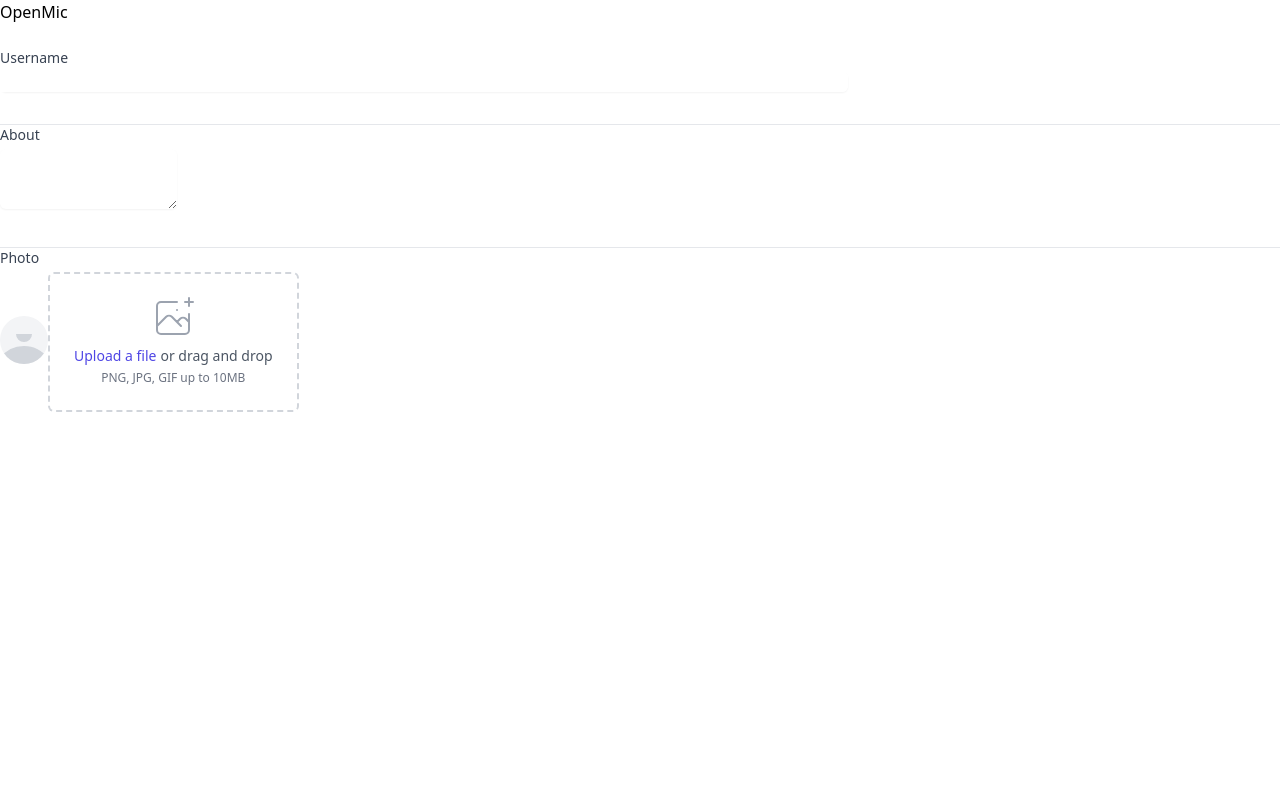
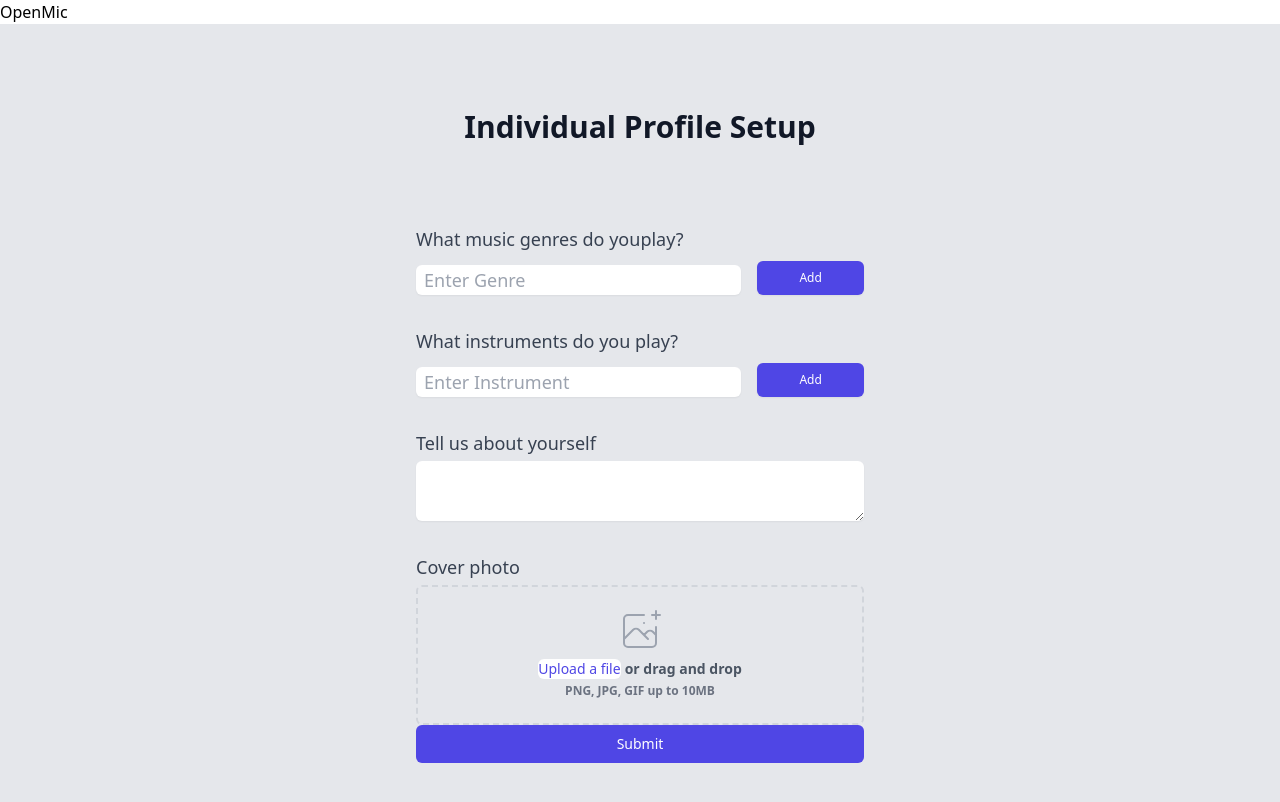
Before and after one commit to Calixd7/Open-mic, a React (Create React App) app in the folder frontend/: page /individual-profile-setup in a window 1280 px wide. Shown: the top 802 px of the page. Built offline with nearby package versions, Linux system fonts and the light colour scheme.

Commit message:
created user profile registration w/bug on instrument field

```diff
--- a/frontend/src/components/IndividualProfileSetup.js
+++ b/frontend/src/components/IndividualProfileSetup.js
@@ -1,105 +1,85 @@
-function IndividualProfileSetup () {
+//
+import { useState } from 'react'
+import UserGenre from './indRegcomponents/UserGenre'
+import UserInstruments from './indRegcomponents/UserInstruments'
+import UserBio from './indRegcomponents/UserBio'
+import UserImages from './indRegcomponents/UserImages'
+
+const IndProfileSetup = () => {
+  const [userName, setUserName] = useState('')
+  const blankGenre = { genre: '' }
+  const [userGenres, setUserGenres] = useState([{ ...blankGenre }])
+  const blankInstruments = { instrument: '' }
+  const [userInstruments, setUserInstruments] = useState([{ ...blankInstruments }])
+  const [userBio, setUserBio] = useState('')
+  const pendingProfile = {
+    user_name: userName,
+    user_genre: userGenres,
+    user_instruments: userInstruments,
+    user_bio: userBio
+  }
+
+  function handleSubmit (event) {
+    event.preventDefault()
+    console.log('user profile', pendingProfile)
+  }
+
   return (
-    <form className='space-y-8 divide-y divide-gray-200'>
-      <div className='mt-6 grid grid-cols-1 gap-y-6 gap-x-4 sm:grid-cols-6'>
-        <div className='sm:col-span-4'>
-          <label
-            htmlFor='username'
-            className='block text-sm font-medium text-gray-700'
+    <div className='min-h-screen flex items-center justify-center bg-gray-200 py-12 px-4 sm:px-6 lg:px-8'>
+      <div className='max-w-md w-full space-y-8'>
+        <div>
+          <h2 className='mt-6 text-center text-3xl font-extrabold text-gray-900'>Individual Profile Setup</h2>
+        </div>
+        <div className='mt-6 text-center text-3xl font-extrabold text-gray-900'>
+          <form
+            className='flex flex-col'
+            onSubmit={handleSubmit}
           >
-            Username
-          </label>
-          <div className='mt-1 flex rounded-md shadow-sm'>
-            <input
-              type='text'
-              name='username'
-              id='username'
-              autoComplete='username'
-              className='flex-1 focus:ring-indigo-500 focus:border-indigo-500 block w-full min-w-0 rounded-none rounded-r-md sm:text-sm border-gray-300'
-            />
-          </div>
+            <div className='flex flex-col'>
+
+              <div className='mt-4'>
+                <userName userName={userName} setUserName={setUserName} />
+              </div>
+
+              {/* <div className='mt-4'>
+                <BandSite />
+              </div> */}
+
+              <div className='mt-4'>
+                <UserGenre blankGenre={blankGenre} userGenres={userGenres} setUserGenres={setUserGenres} />
+              </div>
+
+              {/* <div className='mt-4'>
+                <BandSize bandSize={bandSize} setBandSize={setBandSize} />
+              </div> */}
+
+              <div className='mt-4'>
+                <UserInstruments blankInstruments={blankInstruments} userInstruments={userInstruments} setUserInstruments={setUserInstruments} />
+              </div>
+
+              <div className='mt-4'>
+                <UserBio userBio={userBio} setUserBio={setUserBio} />
+              </div>
+
+              <div className='mt-4'>
+                <UserImages />
+              </div>
+
+            </div>
+            <div>
+              <button
+                className='group relative w-full flex justify-center py-2 px-4 border border-transparent text-sm font-medium rounded-md text-white bg-indigo-600 hover:bg-indigo-700 focus:outline-none focus:ring-2 focus:ring-offset-2 focus:ring-indigo-500'
+                type='submit'
+              >Submit
+              </button>
+            </div>
+
+          </form>
         </div>
       </div>
+    </div>
 
-      <div className='sm:col-span-6'>
-        <label
-          htmlFor='about'
-          className='block text-sm font-medium text-gray-700'
-        >
-          About
-        </label>
-        <div className='mt-1'>
-          <textarea
-            id='about'
-            name='about'
-            rows='3'
-            className='shadow-sm focus:ring-indigo-300 focus:border-indigo-500 block-w-full sm:text-sm border-gray-300 rounded-md'
-          />
-        </div>
-
-      </div>
-
-      <div className='sm:col-span-6'>
-        <label
-          htmlFor='photo'
-          className='block text-sm font-medium text-gray-700'
-        >
-          Photo
-        </label>
-        <div className='mt=1 flex items-center'>
-          <span className='h-12 w-12 rounded-full overflow-hidden bg-gray-100'>
-            <svg
-              className='h-full w-full text-gray-300'
-              fill='currentColor'
-              viewBox='0 0 24 24'
-            >
-              <path
-                d='M24 20.993V24H0v-2.996A14.977 14.977 0 0112.004 15c4.904 0 9.26 2.354 11.996 5.993zM16.002 8.999a4 4 0 11-8 0 44 0 018 0z'
-              />
-            </svg>
-          </span>
-          <div className='mt-1 flex justify-center px-6 pt-5 pb-6 border-2 border-gray-300 border-dashed rounded-md'>
-            <div className='space-y-1 text-center'>
-              <svg
-                className='mx-auto h-12 w-12 text-gray-400'
-                stroke='currentColor'
-                fill='none'
-                viewBox='0 0 48 48'
-                aria-hidden='true'
-              >
-                <path
-                  d='M28 8H12a4 4 0 00-4 4v20m32-12v8m0 0v8a4 4 0 01-4 4H12a4 4 0 01-4-4v-4m32-4l-3.172-3.172a4 4 0 00-5.656 0L28 28M8 32l9.172-9.172a4 4 0 015.656 0L28 28m0 0l4 4m4-24h8m-4-4v8m-12 4h.02'
-                  strokeWidth='2'
-                  strokeLinecap='round'
-                  strokeLinejoin='round'
-                />
-              </svg>
-              <div className='flex text-sm text-gray-600'>
-                <label
-                  htmlFor='file-upload'
-                  className='relative cursor-pointer bg-white rounded-md font-medium text-indigo-600 hover:text-indigo-500 focus-within:outline-none focus-within:ring-2 focus-within:ring-offset-2 focus-within:ring-indigo-500'
-                >
-                  <span>
-                    Upload a file
-                  </span>
-                  <input
-                    id='file-upload'
-                    name='file-upload'
-                    type='file'
-                    className='sr-only'
-                  />
-                </label>
-                <p className='pl-1'>or drag and drop</p>
-              </div>
-              <p className='text-xs text-gray-500'>
-                PNG, JPG, GIF up to 10MB
-              </p>
-            </div>
-          </div>
-        </div>
-      </div>
-    </form>
   )
 }
 
-export default IndividualProfileSetup
+export default IndProfileSetup
--- /dev/null
+++ b/frontend/src/components/indRegcomponents/UserBio.js
@@ -0,0 +1,24 @@
+const UserBio = ({ userBio, setUserBio }) => {
+  return (
+    <div>
+      <label
+        htmlFor='about'
+        className='form-label'
+      >
+        Tell us about yourself
+      </label>
+      <div className='mt-1'>
+        <textarea
+          className='shadow-sm focus:ring-indigo-500 focus:border-indigo-500 mt-1 block w-full sm:text-sm border-gray-300 rounded-md'
+          name='band-bio'
+          id='band-bio'
+          rows='3'
+          onChange={e => setUserBio(e.target.value)}
+        />
+      </div>
+
+    </div>
+  )
+}
+
+export default UserBio
--- /dev/null
+++ b/frontend/src/components/indRegcomponents/UserGenre.js
@@ -0,0 +1,60 @@
+
+const UserGenre = ({ blankGenre, userGenres, setUserGenres }) => {
+  const length = userGenres.length
+
+  const addGenre = () => {
+    setUserGenres([...userGenres, { ...blankGenre }])
+  }
+
+  const handleGenreChange = (e, idx) => {
+    const updatedGenre = [...userGenres]
+    updatedGenre[idx] = {
+      ...updatedGenre[idx],
+      genre: e.target.value
+    }
+
+    setUserGenres(updatedGenre)
+  }
+
+  return (
+    <div>
+      <label
+        className='form-label'
+        htmlFor='genre'
+      >What music genres do youplay?
+      </label>
+      <div className='flex flex-col'>
+        {userGenres.map((genre, idx) => {
+          const genreId = `genre-${idx}`
+          return (
+            <div
+              key={`genre-${idx}`}
+              className='flex mt-2'
+            >
+              <input
+                className='form-text-input pl-4'
+                name={genreId}
+                data-idx={idx}
+                type='text'
+                placeholder='Enter Genre'
+                value={userGenres[idx.genre]}
+                onChange={e => handleGenreChange(e, e.target.dataset.idx)}
+              />
+              {length - 1 === idx &&
+                <button
+                  type='button'
+                  className='inline-flex justify-center py-1 sm:py-2 px-1 ml-4 border border-transparent shadow-sm text-xs font-medium rounded-md text-white bg-indigo-600 hover:bg-indigo-700 focus:outline-none focus:ring-2 focus:ring-offset-2 focus:ring-indigo-500 w-36'
+                  onClick={addGenre}
+                >Add
+                </button>}
+            </div>
+          )
+        })}
+
+      </div>
+
+    </div>
+  )
+}
+
+export default UserGenre
--- /dev/null
+++ b/frontend/src/components/indRegcomponents/UserImages.js
@@ -0,0 +1,39 @@
+const UserImages = () => {
+  return (
+    <div>
+      <label className='form-label'>
+        Cover photo
+      </label>
+      <div className='mt-1 flex justify-center px-6 pt-5 pb-6 border-2 border-gray-300 border-dashed rounded-md'>
+        <div className='space-y-1 text-center'>
+          <svg
+            className='mx-auto h-12 w-12 text-gray-400'
+            stroke='currentColor'
+            fill='none'
+            viewBox='0 0 48 48'
+            aria-hidden='true'
+          >
+            <path d='M28 8H12a4 4 0 00-4 4v20m32-12v8m0 0v8a4 4 0 01-4 4H12a4 4 0 01-4-4v-4m32-4l-3.172-3.172a4 4 0 00-5.656 0L28 28M8 32l9.172-9.172a4 4 0 015.656 0L28 28m0 0l4 4m4-24h8m-4-4v8m-12 4h.02' strokeWidth='2' strokeLinecap='round' strokeLinejoin='round' />
+          </svg>
+          <div className='flex text-sm text-gray-600'>
+            <label htmlFor='file-upload' className='relative cursor-pointer bg-white rounded-md font-medium text-indigo-600 hover:text-indigo-500 focus-within:outline-none focus-within:ring-2 focus-within:ring-offset-2 focus-within:ring-indigo-500'>
+              <span>Upload a file</span>
+              <input
+                id='file-upload'
+                name='file-upload'
+                type='file'
+                className='sr-only'
+              />
+            </label>
+            <p className='pl-1'>or drag and drop</p>
+          </div>
+          <p className='text-xs text-gray-500'>
+            PNG, JPG, GIF up to 10MB
+          </p>
+        </div>
+      </div>
+    </div>
+  )
+}
+
+export default UserImages
--- /dev/null
+++ b/frontend/src/components/indRegcomponents/UserInstruments.js
@@ -0,0 +1,57 @@
+const UserInstruments = ({ blankInstruments, userInstruments, setUserInstruments }) => {
+  const length = userInstruments.length
+
+  const addInstrument = () => {
+    setUserInstruments([...UserInstruments, { ...blankInstruments }])
+  }
+
+  const handleInstrumentChange = (e, idx) => {
+    const updatedInstrument = [...userInstruments]
+    updatedInstrument[idx] = {
+      ...updatedInstrument[idx],
+      instrument: e.target.value
+    }
+    setUserInstruments(updatedInstrument)
+  }
+
+  return (
+    <div>
+      <label
+        className='form-label'
+        htmlFor='instrument'
+      >What instruments do you play?
+      </label>
+      <div className='flex flex-col'>
+        {userInstruments.map((instrument, idx) => {
+          const instrumentId = `genre-${idx}`
+          return (
+            <div
+              key={`instrument-name-${idx}`}
+              className='flex mt-2'
+            >
+              <input
+                className='form-text-input pl-4'
+                type='text'
+                name={instrumentId}
+                data-idx={idx}
+                required
+                placeholder='Enter Instrument'
+                value={userInstruments[idx.instrument]}
+                onChange={e => handleInstrumentChange(e, e.target.dataset.idx)}
+              />
+              {length - 1 === idx &&
+                <button
+                  type='button'
+                  className='inline-flex justify-center py-1 sm:py-2 px-1 ml-4 border border-transparent shadow-sm text-xs font-medium rounded-md text-white bg-indigo-600 hover:bg-indigo-700 focus:outline-none focus:ring-2 focus:ring-offset-2 focus:ring-indigo-500 w-36'
+                  onClick={addInstrument}
+                >Add
+                </button>}
+            </div>
+          )
+        })}
+      </div>
+    </div>
+  )
+}
+
+export default UserInstruments
```
